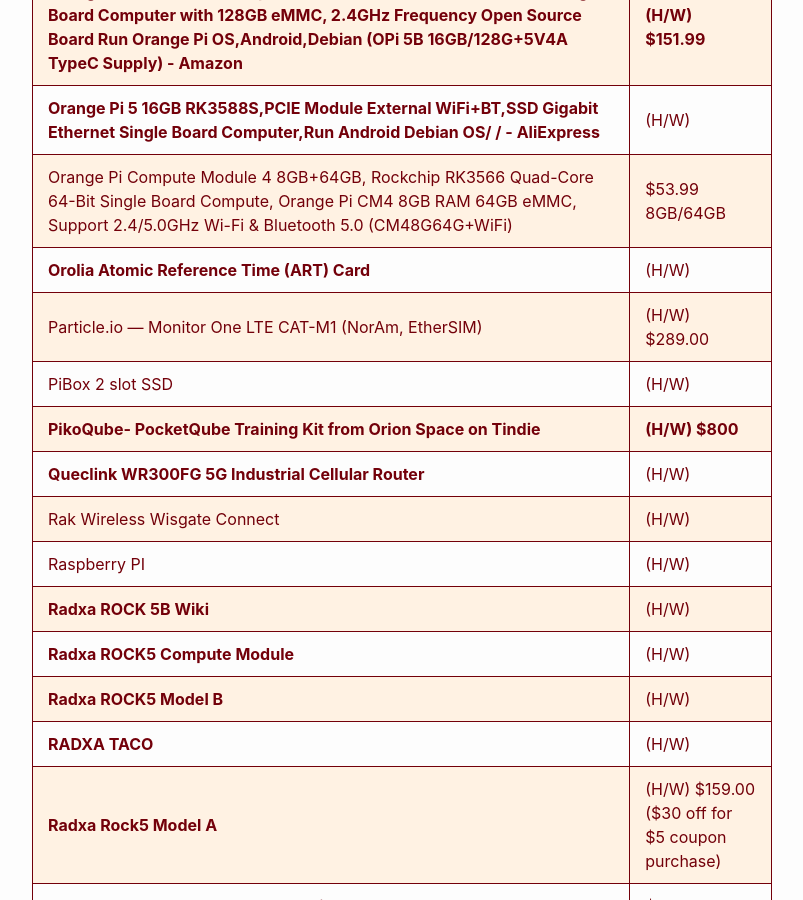
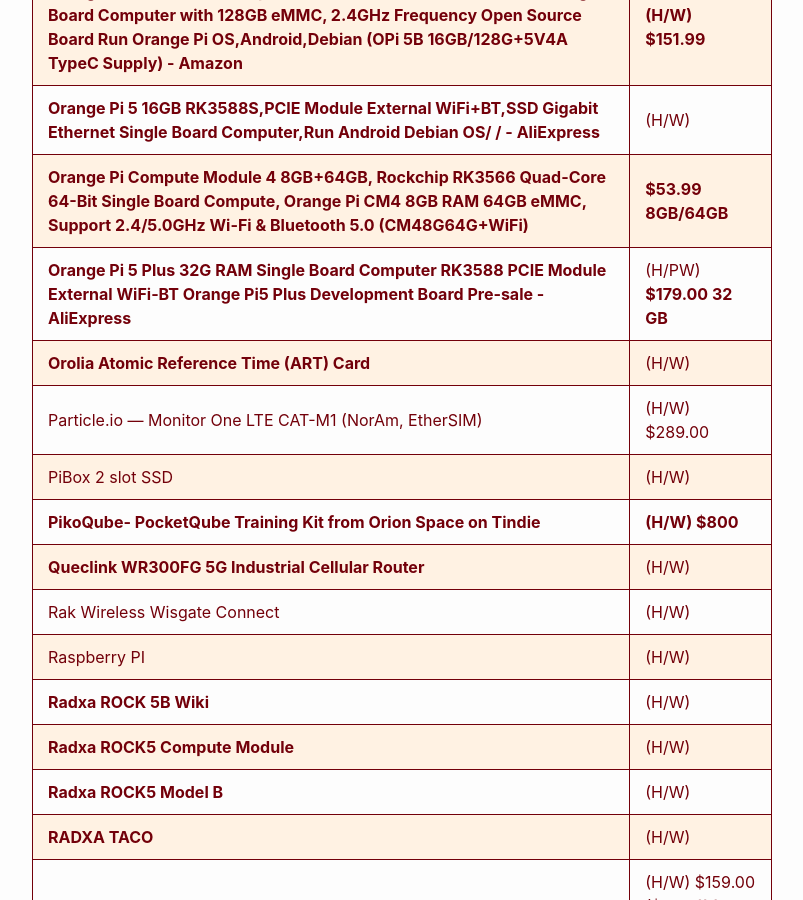
Before and after one commit to RalphHightower/RalphHightower, a Jekyll site: the page built from HardwareLinks.md, in a window 1280 px wide and 900 px high, scrolled down 11240 px. Shown: the whole window, without its empty margins (238-1041 px from the left). Built offline with Jekyll 4.4.1, drawn with Linux system fonts in a browser that asks for light colours; our own code applies the rules of GitHub Pages for plain Markdown files; some of the changed text lies outside the part shown.

Commit message:
[docs](doc): HardwareLinks(extended description)
- HardwareLinks
   -  Vendors
      - | [Orange Pi 5 Plus 32G RAM Single Board Computer RK3588 PCIE Module External WiFi-BT Orange Pi5 Plus Development Board Pre-sale - AliExpress](https://www.aliexpress.com/item/3256805900265337.html ) | $179.00 32 GB |
   - Articles
      - | [Orange Pi Doubles the RAM on Its Orange Pi 5 Single-Board Computers, Now Offers Up to 32GB - Hackster.io](https://www.hackster.io/news/orange-pi-doubles-the-ram-on-its-orange-pi-5-single-board-computers-now-offers-up-to-32gb-d7a973ed807b ) |

```diff
--- a/HardwareLinks.md
+++ b/HardwareLinks.md
@@ -165,7 +165,8 @@
 | **[Orange Pi 5 Plus 16GB Rockchip RK3588 8 Core 64 Bit Single Board Computer, 2.4GHz Frequency Open Source Development Board Run Orange Pi OS, Android, Debian, Ubuntu (OPi 5 Plus 16G+5V4A TC Supply)](https://a.co/d/4WFkS5z) - Amazon** | (H/W) **$151.99 16GB** |
 | **[Orange Pi 5B 16GB Rockchip RK3588S 8 Core 64 Bit WiFi6,BT5.0 Single Board Computer with 128GB eMMC, 2.4GHz Frequency Open Source Board Run Orange Pi OS,Android,Debian (OPi 5B 16GB/128G+5V4A TypeC Supply)](https://a.co/d/3xBTyUa) - Amazon** | **(H/W) $151.99** |
 | **[Orange Pi 5 16GB RK3588S,PCIE Module External WiFi+BT,SSD Gigabit Ethernet Single Board Computer,Run Android Debian OS/ / - AliExpress](https://www.aliexpress.com/item/1005005554655739.html )** | (H/W) |
-| Orange Pi Compute Module 4 8GB+64GB, Rockchip RK3566 Quad-Core 64-Bit Single Board Compute, Orange Pi CM4 8GB RAM 64GB eMMC, Support 2.4/5.0GHz Wi-Fi & Bluetooth 5.0 (CM48G64G+WiFi) | [$53.99 8GB/64GB](https://a.co/d/e5TEyWP) |
+| **Orange Pi Compute Module 4 8GB+64GB, Rockchip RK3566 Quad-Core 64-Bit Single Board Compute, Orange Pi CM4 8GB RAM 64GB eMMC, Support 2.4/5.0GHz Wi-Fi & Bluetooth 5.0 (CM48G64G+WiFi)** | **[$53.99 8GB/64GB](https://a.co/d/e5TEyWP)** |
+| **[Orange Pi 5 Plus 32G RAM Single Board Computer RK3588 PCIE Module External WiFi-BT Orange Pi5 Plus Development Board Pre-sale - AliExpress](https://www.aliexpress.com/item/3256805900265337.html )** | (H/PW) **$179.00 32 GB** |
 | **[Orolia Atomic Reference Time (ART) Card](https://www.orolia.com/about-the-atomic-reference-time-card-art-card/)** | (H/W) |
 | [Particle.io — Monitor One LTE CAT-M1 (NorAm, EtherSIM)](https://store.particle.io/collections/gateways/products/monitor-one ) | (H/W) $289.00 |
 | [PiBox](https://pibox.io/) 2 slot SSD | (H/W) |
@@ -545,7 +546,7 @@
 | [Fnirsi HS-01 Review: Smarter Soldering Iron / Tom's Hardware](https://www.tomshardware.com/reviews/fnirsi-hs-01 ) |
 | [Intel To Ship Quantum Chip / Hackaday](https://hackaday.com/2023/06/17/intel-to-ship-quantum-chip/#comment-6653792 ) |
 | [GigaDevice GD-xD-W515-EVAL board features GD32W515 Cortex-M33 MCU, a fingerprint scanner, and an LCD module - CNX Software](https://www.cnx-software.com/2023/10/09/gigadevice-gd-xd-w515-eval-board-features-gd32w515-cortex-m33-mcu-a-fingerprint-scanner-and-an-lcd-module/ ) |
-
+| **[Orange Pi Doubles the RAM on Its Orange Pi 5 Single-Board Computers, Now Offers Up to 32GB - Hackster.io](https://www.hackster.io/news/orange-pi-doubles-the-ram-on-its-orange-pi-5-single-board-computers-now-offers-up-to-32gb-d7a973ed807b )** |
 
 [^21]: • 1.5GHz quad-core 64-bit ARM Cortex-A72 CPU (Roughly 3× performance)<br />• 1GB, 2GB, or 4GB of LPDDR4 SDRAM<br />• Full-throughput Gigabit Ethernet<br />• Dual-band 802.11ac wireless networking<br />• Bluetooth 5.0<br />• Two USB 3.0 and two USB 2.0 ports<br />• Dual monitor support, at resolutions up to 4K<br />• VideoCore VI graphics, supporting OpenGL ES 3.x<br />• 4Kp60 hardware decode of HEVC video<br />Complete compatibility with earlier Raspberry Pi products
 
```
